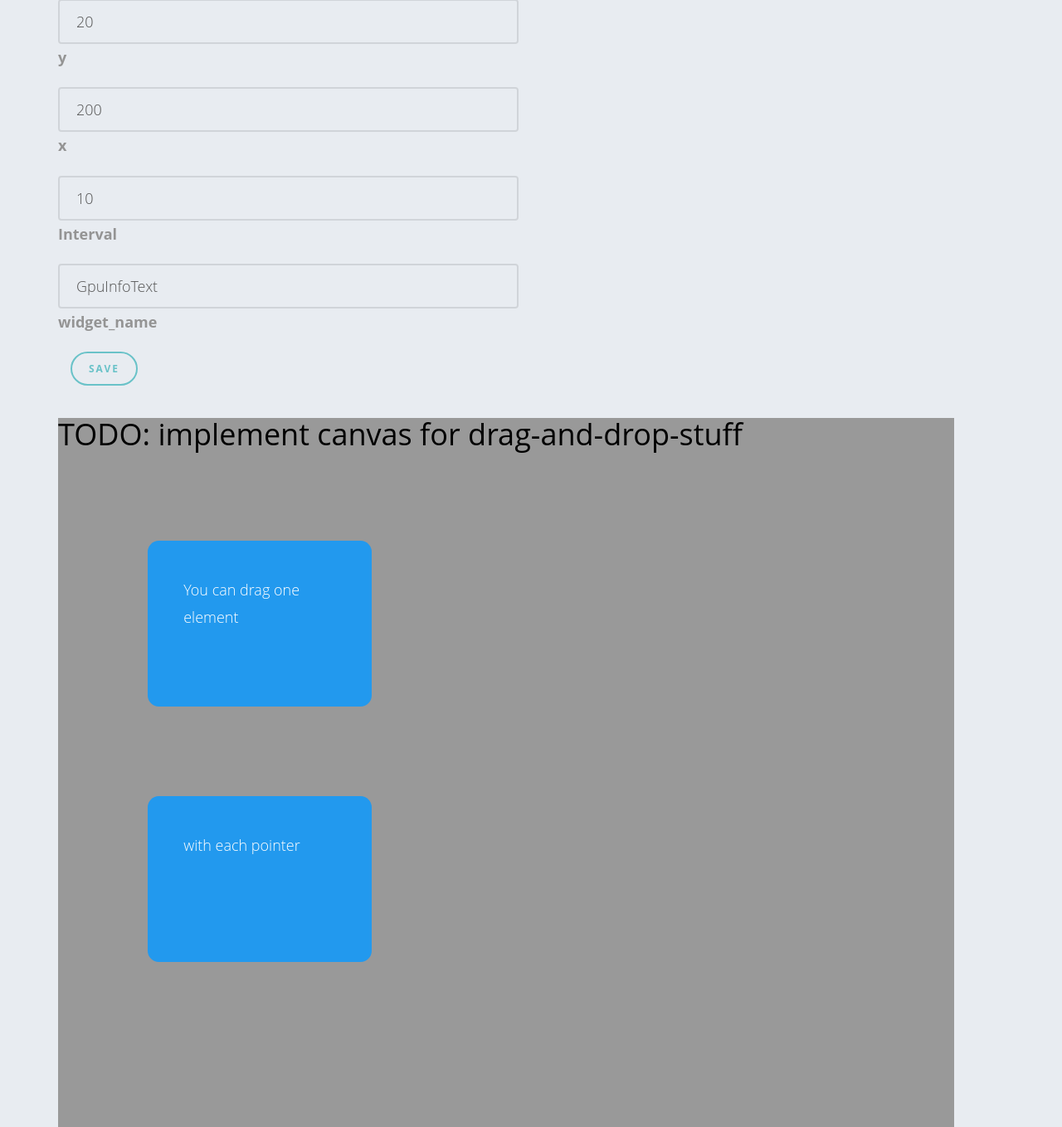
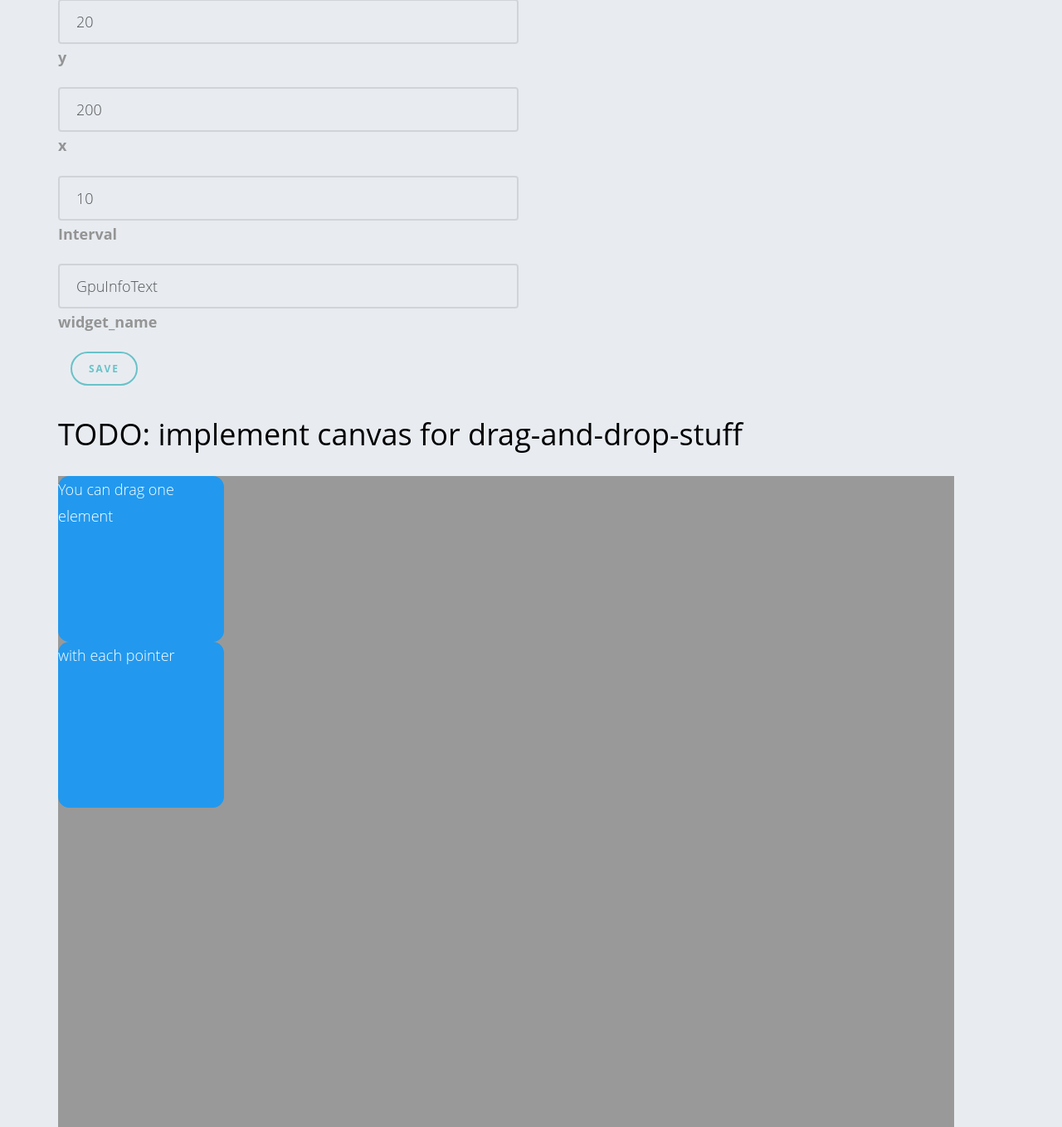
Before and after one commit to aioli-ffm/smartestmirror, a Flask app: page / in a window 1280 px wide. Shown: the part 356-1715 px from the top of the page at 83% size. Run offline with Flask 2, Linux system fonts and the light colour scheme; some libraries are stand-ins or nearby versions; some web fonts are replaced.

Commit message:
minor on coordinates in mirror-frame on wwwbackend

```diff
--- a/wwwbackend/templates/index.html
+++ b/wwwbackend/templates/index.html
@@ -59,17 +59,15 @@
         <script src="{{ url_for('static', filename='js/interact.js') }}"></script>
 
 	<style>
-#drag-1, #drag-2 {
-  width: 25%;
+            .draggable{
+              width: 200px;
               height: 200px;
               min-height: 6.5em;
-  margin: 10%;
 
               background-color: #29e;
               color: white;
 
               border-radius: 0.75em;
-  padding: 4%;
 
               -webkit-transform: translate(0px, 0px);
                       transform: translate(0px, 0px);
@@ -179,7 +177,7 @@ $('#submit_{{ ce.name }}').click(function(e){
 interact('.draggable')
   .draggable({
     // enable inertial throwing
-    inertia: true,
+    inertia: false,
     // keep the element within the area of it's parent
     restrict: {
       restriction: "parent",
@@ -193,14 +191,23 @@ interact('.draggable')
     onmove: dragMoveListener,
     // call this function on every dragend event
     onend: function (event) {
+        // get the topleft-corner of the dragged object and subtract the top-left corner of the id=mirror div
+        console.log("Mirror at: " + $("#mirror").position().top + "," + $("#mirror").position().left);
+        console.log("drag-1 at: " + ($("#drag-1").position().top - $("#mirror").position().top)+ "," + ($("#drag-1").position().left - $("#mirror").position().left));
+        console.log("drag-2 at: " + ($("#drag-2").position().top - $("#mirror").position().top)+ "," + ($("#drag-2").position().left - $("#mirror").position().left));
+
       var textEl = event.target.querySelector('p');
 
       textEl && (textEl.textContent =
+        //($("#drag-1").position().top - $("#mirror").position().top)+ "," + ($("#drag-1").position().left - $("#mirror").position().left));
+        ($("#drag-1").position().top - $("#mirror").position().top)+ "," + ($("#drag-1").position().left - $("#mirror").position().left));
+        /*
         'moved a distance of '
         + (Math.sqrt(Math.pow(event.pageX - event.x0, 2) +
                      Math.pow(event.pageY - event.y0, 2) | 0))
             .toFixed(2) + 'px'
 	+ ' to position ' + event.pageX + ','+ event.pageY);
+        */
     }
   });
 
@@ -227,8 +234,8 @@ interact('.draggable')
 		<div id="fh5co-about" data-section="canvas">
                         <!-- <div class="fh5co-2col-inner left"> -->
                         <div class="container">
-                            <div class="mirror" style="background-color:#999;width:1080px;height:1920px;">
                                 <h1>TODO: implement canvas for drag-and-drop-stuff</h1>
+                            <div id="mirror" style="background-color:#999;width:1080px;height:1920px;padding:0;margin:0">
 
                                 <div id="drag-1" class="draggable">
                                   <p> You can drag one element </p>
```
Lines whose indentation alone changed are shown as unchanged.
